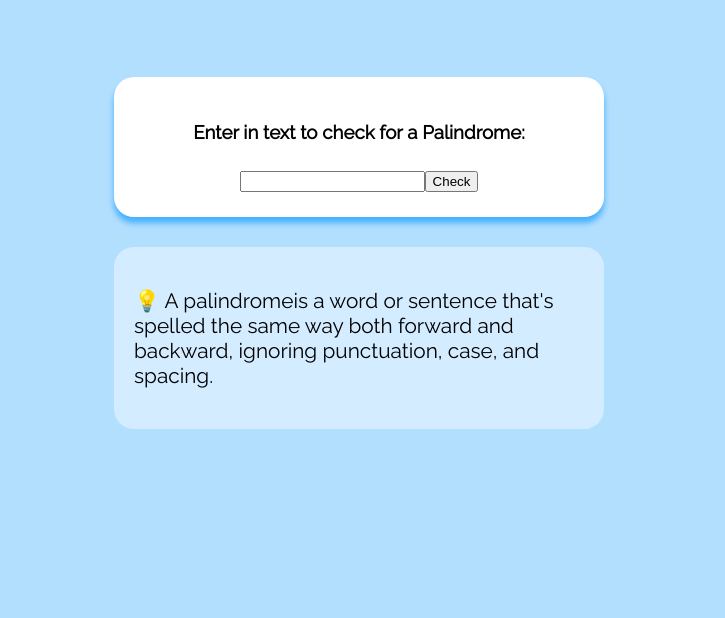
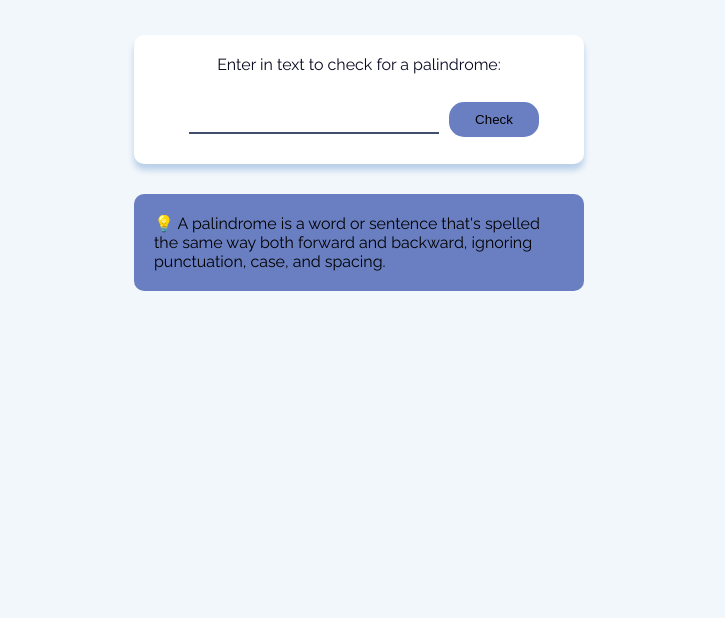
Before and after one commit to lihtnetuimkapsas/freeCodeCamp, a plain HTML site: page Javascript/palindromeChecker/index.html in a window 1280 px wide. Shown: the part 182-800 px from the top of the page, without its empty margins (281-1006 px from the left). Drawn offline with Linux system fonts and the light colour scheme; a web font is replaced by a local one.

Commit message:
to be continued

```diff
--- a/Javascript/palindromeChecker/index.html
+++ b/Javascript/palindromeChecker/index.html
@@ -1,26 +1,31 @@
 <!DOCTYPE html>
 <html lang="en">
   <head>
-    <link rel="stylesheet" href="style.css">
-    <meta charset="UTF-8">
-    <meta name="viewport" content="width=device-width, initial-scale=1.0">
-    <title>Palindrome Checker Project</title>
+    <meta charset="UTF-8" />
+    <meta name="viewport" content="width=device-width, initial-scale=1.0" />
+    <title>Palindrome Checker</title>
+    <link rel="stylesheet" href="style.css" />
   </head>
   <body>
-    <div class="container">
-        <div class="title">
-            <h1>Is it a palindrome?</h1></div>
-        <div class="input-box">
-            <h3>Enter in text to check for a Palindrome:</h3>
-            <input type="text" id="text-input">
-            <button id="check-btn">Check</button>
-            <div id="result"></div>
+    <main class="container">
+      <h1 class="title">Is it a Palindrome?</h1>
+      <div class="palindrome-div">
+        <label for="text-input"
+          >Enter in text to check for a palindrome:
+        </label>
+        <input class="palindrome-input" id="text-input" value="" type="text" />
+        <button class="palindrome-btn" id="check-btn">Check</button>
+        <div class="results-div hidden" id="result"></div>
       </div>
-        <div class="meaning-box">
-            <p><span role="img" aria-label="light-bulb">💡</span>
-                A palindromeis a word or sentence that's spelled the same way both forward and backward, ignoring punctuation, case, and spacing.</p>
+      <div class="palindrome-definition-div">
+        <p class="palindrome-definition">
+          <span role="img" aria-label="light-bulb">&#128161;</span>
+          A palindrome is a word or sentence that's spelled the same
+          way both forward and backward, ignoring punctuation, case, and
+          spacing.
+        </p>
       </div>
-    </div>
-    <script src="scripts.js"></script>
+    </main>
+    <script src="script.js"></script>
   </body>
 </html>
--- /dev/null
+++ b/Javascript/palindromeChecker/script.js
@@ -0,0 +1,24 @@
+const userInput = document.getElementById('text-input');
+const checkPalindromeBtn = document.getElementById('check-btn');
+const resultDiv = document.getElementById('result');
+
+const checkForPalindrome = input => {
+  const originalInput = input;
+
+  if (input === '') {
+    alert('Please input a value');
+    return;
+  }
+};
+
+checkPalindromeBtn.addEventListener('click', () => {
+  checkForPalindrome(userInput.value);
+  userInput.value = '';
+});
+
+
+if (inputText === 'a') {
+  document.getElementById('result').innerText = inputText + ' is a palindrome.';
+} else {
+  document.getElementById('result').innerText = inputText + ' is not the letter A.';
+}
--- a/Javascript/palindromeChecker/style.css
+++ b/Javascript/palindromeChecker/style.css
@@ -1,28 +1,35 @@
 @import url('https://fonts.googleapis.com/css2?family=Montserrat:wght@400;700&family=Raleway&family=Rubik+Doodle+Shadow&family=Urbanist&display=swap');
 
+* {
+    margin: 0;
+    padding: 0;
+    box-sizing: border-box;
+  }
 
-body{
+  body {
     font-family: "Raleway";
-    background: #b3dfff;
-}
+    background-color: #f2f7fb;
+  }
 
-.container{
+  .container {
+    width: 100%;
+    position: relative;
     display: flex;
-    flex-direction: column;
     align-items: center;
     justify-content: center;
-}
-.title {
+    flex-direction: column;
+  }
+
+ .title {
+    margin-top: 50px;
     text-align: center;
     padding: 10px 0;
-    font-size: 2.5rem;
-    margin-bottom: 20px;
-}
+    margin-bottom: 100px;
+  }
 
-.input-box{
-    width: min(100vw, 450px);
-    min-height: 100px;
-    border-radius: 20px;
+  .palindrome-div {
+    width: 450px;
+    border-radius: 10px;
     display: flex;
     align-items: center;
     justify-content: center;
@@ -30,18 +37,53 @@ body{
     padding: 20px;
     margin: 10px 0;
     background-color: white;
-    box-shadow: 0 6px 6px #43afff;
-}
+    box-shadow: 0 6px 6px #b9cfe8;
+  }
 
-.meaning-box{
-    width: min(100vw, 450px);
-    font-size: 1.3rem;
-    min-height: 140px;
-    background-color: #d4ecff;
+  label {
+    color: #0a0a23;
+    margin-bottom: 20px;
+  }
+
+  .palindrome-btn {
+    width: 90px;
+    border: none;
+    padding: 10px;
+    border-radius: 15px;
+    background-color: #6a7fc1;
+    cursor: pointer;
+  }
+
+  .palindrome-input {
+    height: 30px;
+    width: 250px;
+    text-align: center;
+    margin: 10px;
+    border: none;
+    border-bottom: 2px solid #414e6e;
+  }
+
+  .user-input {
+    margin-top: 10px;
+    text-align: center;
+  }
+
+  .results-div {
+    min-height: 50px;
+    color: black;
+  }
+
+  .hidden {
+    display: none;
+  }
+
+  .palindrome-definition-div {
+    width: 450px;
+    background-color: #6a7fc1;
     margin-top: 20px;
     padding: 20px;
-    border-radius: 20px;
+    border-radius: 10px;
     display: flex;
     align-items: center;
     justify-content: center;
-}
+  }
```
Also changed, not shown: Javascript/palindromeChecker/scripts.js (deleted). Lines whose indentation alone changed are shown as unchanged.
